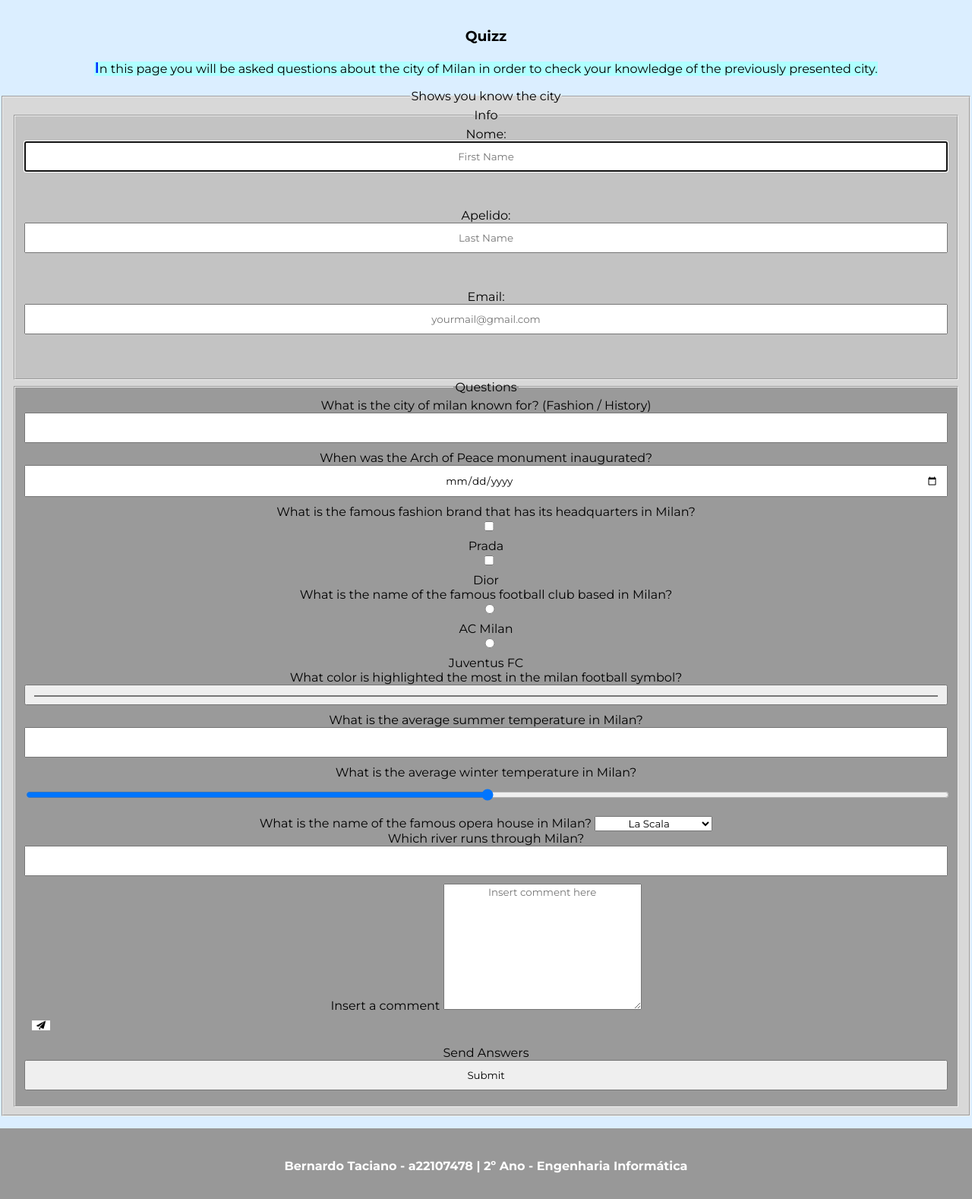
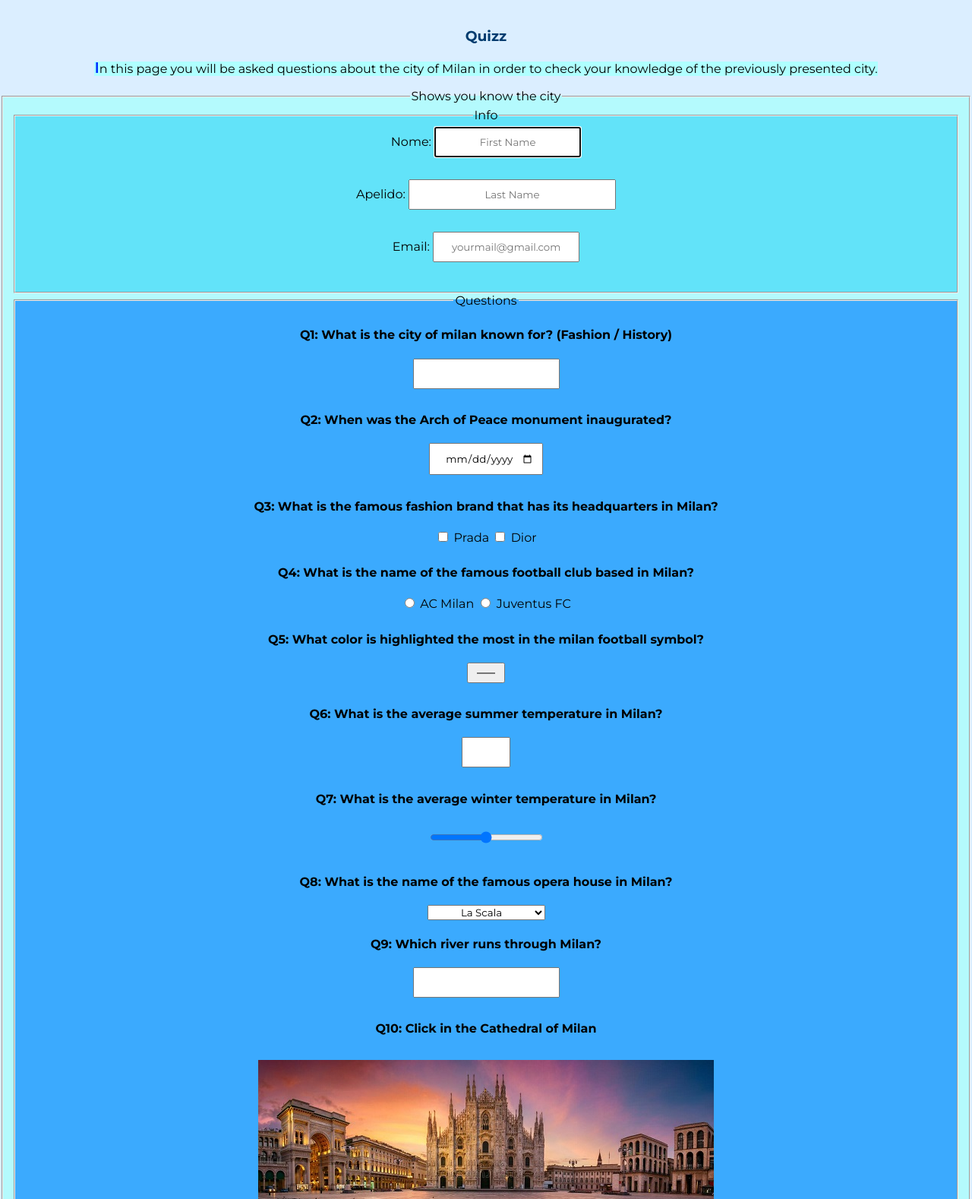
Before and after one commit to bernardo-taciano-a22107478/pw-labs, a plain HTML site: page quizz.html in a window 1280 px wide. Shown: the part 382-1960 px from the top of the page at 76% size. Drawn offline with Linux system fonts and the light colour scheme.

Commit message:
Updated some css

```diff
--- a/estilos.css
+++ b/estilos.css
@@ -42,10 +42,14 @@ iframe {
 
 
 input {
-    display: block;
+    /*display: block;*/
     margin-bottom: 10px;
-    width: 100%;
+    /*width: 100%;*/
     padding: 10px;
+}
+
+th{
+    background-color: rgb(113, 229, 229);
 }
 
 .nav{ /*CLASSE*/
@@ -55,16 +59,24 @@ input {
     margin: 20px
 }
 
+.specific-title{
+    color: rgb(0, 59, 110);
+}
+
+.title{
+    color: rgb(23, 36, 179);
+}
+
 #fieldset1{ /*ID*/
-    background-color: rgb(216, 216, 216);
+    background-color: rgb(180, 250, 253);
 }
 
 #fieldset2{ /*ID*/
-    background-color: rgb(195, 195, 195);
+    background-color: rgb(98, 227, 249);
 }
 
 #fieldset3{ /*ID*/
-    background-color: rgb(154, 154, 154);
+    background-color: rgb(59, 170, 254);
 }
 
 #location{
@@ -157,8 +169,3 @@ tr:nth-child(odd) {
 [title~="River"] { /*SELETORES DE ATRIBUTOS PÁGINA QUIZ*/
     border: 5px solid rgb(190, 190, 190);
 }
-
-
-input[type="image"]{
-    width: 2%;
-}
--- a/quizz.html
+++ b/quizz.html
@@ -18,7 +18,7 @@
 <body>
     <!-- HEADER SECTION -->
     <header>
-        <h1>Milan City Quizz</h1>
+        <h1 class="title">Milan City Quizz</h1>
         <figure>
             <img src="images/milanriver.jpg" alt="Milan River" title="Milan River">
             <figcaption>Fig.1 Milan River Po.</figcaption>
@@ -41,7 +41,7 @@
     <main>
         <!-- WHATS GOING TO HAPPEN IN THIS PAGE -->
         <section>
-            <h3>Quizz</h3>
+            <h3 class="specific-title">Quizz</h3>
             <p>
                 In this page you will be asked questions about the city of Milan in
                 order to check your knowledge of the previously presented city.
@@ -66,38 +66,43 @@
 
                     <fieldset id="fieldset3">
                         <legend>Questions</legend>
-                        <label for="theater">What is the city of milan known for? (Fashion / History)</label> <!-- FASHION -->
+                        <h4>Q1: What is the city of milan known for? (Fashion / History)</h4>
                         <input type="text" name="theater">
 
-                        <label for="archinaugurated">When was the Arch of Peace monument inaugurated?</label> <!-- September 10, 1838 -->
+                        <h4>Q2: When was the Arch of Peace monument inaugurated?</h4>
+                        <label for="archinaugurated"></label> <!-- September 10, 1838 -->
                         <input type="date" id="foundation" name="archinaugurated">
 
-                        <label for="foundedBrand">What is the famous fashion brand that has its headquarters in Milan?</label>
-
+                        <h4>Q3: What is the famous fashion brand that has its headquarters in Milan?</h4>
                         <input type="checkbox" id="foundedBrand1" name="foundedBrand" value="Prada">
                         <label for="foundedBrand1">Prada</label>
-
                         <input type="checkbox" id="foundedBrand2" name="foundedBrand" value="Dior">
                         <label for="foundedBrand2">Dior</label>
                         <br>
-                        <label for="footballclub">What is the name of the famous football club based in Milan?</label>
 
+                        <h4>Q4: What is the name of the famous football club based in Milan?</h4>
                         <input type="radio"  id="footballclub1" name="foundedBrand" value="Prada">
                         <label for="footballclub1">AC Milan</label>
 
                         <input type="radio" id="footballclub2" name="foundedBrand" value="Dior">
                         <label for="footballclub2">Juventus FC</label>
                         <br>
-                        <label for="colorMilan">What color is highlighted the most in the milan football symbol?</label>
+
+                        <h4>Q5: What color is highlighted the most in the milan football symbol?</h4>
                         <input type="color" id="colorMilan" name="colorMilan" value="#000000">
 
-                        <label for="avgtemperature">What is the average summer temperature in Milan?</label>
+                        <br>
+
+                        <h4>Q6: What is the average summer temperature in Milan?</h4>
                         <input type="number" id="avgtemperature" name="avgtemperature" min="1" max="35">
 
-                        <label for="avgmintemperature">What is the average winter temperature in Milan?</label>
+                        <br>
+                        <h4>Q7: What is the average winter temperature in Milan?</h4>
                         <input type="range" id="avgmintemperature" name="avgmintemperature" min="0" max="10">
 
-                        <label for="cars">What is the name of the famous opera house in Milan?</label>
+                        <br>
+                        <h4>Q8: What is the name of the famous opera house in Milan?</h4>
+                        <label for="cars"></label>
                         <select name="operaHouse" id="operaHouse">
                             <option value="lascala">La Scala</option>
                             <option value="teatroregio">Teatro Regio</option>
@@ -105,7 +110,7 @@
                             <option value="teatrodellapergola">Teatro della Pergola</option>
                         </select>
                         <br>
-                        <label for="riverMilan">Which river runs through Milan?</label>
+                        <h4>Q9: Which river runs through Milan?</h4>
                         <input list="rivermilan" id="river-choice" name="river-choices">
 
                         <datalist id="rivermilan">
@@ -115,11 +120,17 @@
                             <option value="Adda">
                         </datalist>
 
-                        <label for="comment">Insert a comment</label>
+                        <br>
+                        <h4>Q10: Click in the Cathedral of Milan</h4>
+                        <input type="image" src="images/cathedral.jpg" alt="Submit">
+
+
+                        <br>
+                        <h4>Insert a comment</h4>
                         <textarea name="comment" id="textcomment" cols="30" rows="10" placeholder="Insert comment here"></textarea>
 
-                        <input type="image" src="images/Send-PNG-Image-Background.png" alt="Submit">
 
+                        <br>
                         Send Answers
                         <input type="submit" name="submitresult" id="submitresult">
                    </fieldset>
```
Also changed, not shown: html5-css.html (+3 -3 lines), index.html (+3 -3 lines), info.html (+1 -1 lines), local.html (+1 -1 lines), multimedia.html (+5 -5 lines), images/cathedral.jpg (added).
